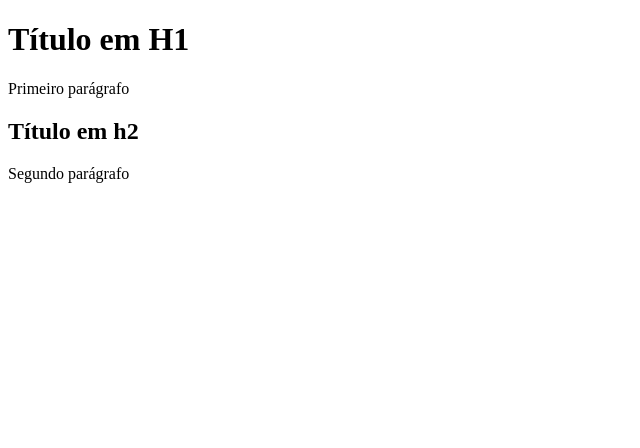
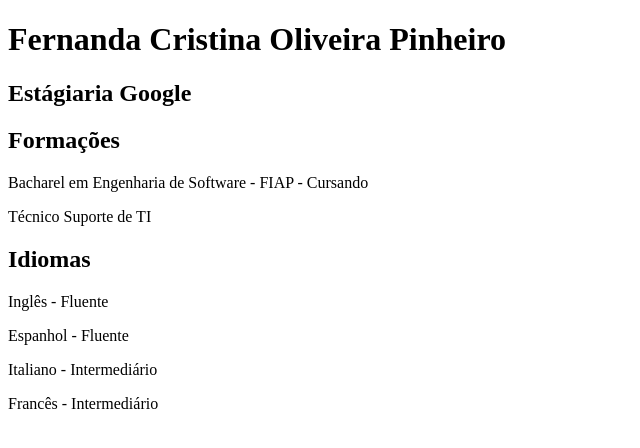
Before and after one commit to fern4da/CBTDWEB, a plain HTML site: page index.html in a window 1280 px wide. Shown: the whole page, without its empty margins (0-640 px from the left). Drawn offline with Linux system fonts and the light colour scheme.

Commit message:
Update index.html

```diff
--- a/index.html
+++ b/index.html
@@ -6,11 +6,17 @@
 
 <body>
 
-    <h1> Título em H1</h1>
-    <p> Primeiro parágrafo </p>
+    <h1> Fernanda Cristina Oliveira Pinheiro </h1>
+    <h2> Estágiaria Google</h2>
+    <h2> Formações</h2>
+    <p> Bacharel em Engenharia de Software - FIAP - Cursando</p>
+    <p> Técnico Suporte de TI </p>
 
-    <h2> Título em h2</h2>
-    <p> Segundo parágrafo </p>
+    <H2>Idiomas</H2>
+    <p>Inglês - Fluente</p>
+    <p>Espanhol - Fluente</p>
+    <p>Italiano - Intermediário</p>
+    <p>Francês - Intermediário</p>
 </body>
 
 </html>
```
